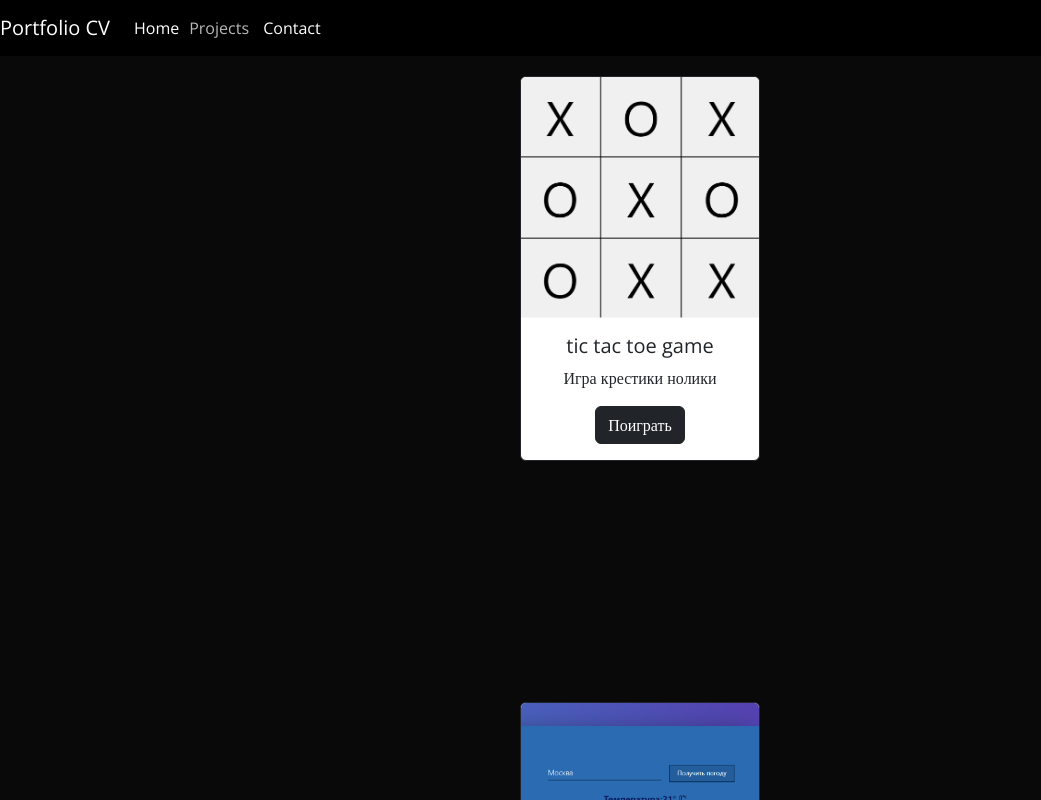
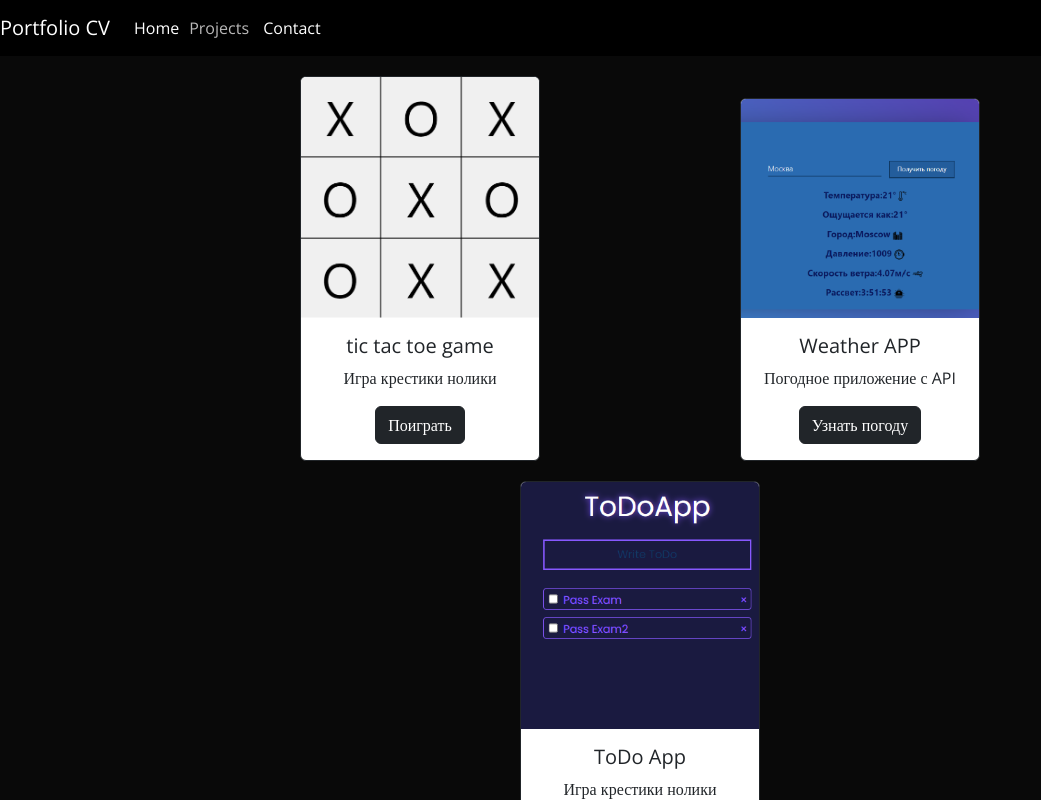
Before and after one commit to gnehgo/counter, a React (Create React App) app: page /projects in a window 1280 px wide. Shown: the top 800 px of the page, without its empty margins (0-1041 px from the left). Built offline with nearby package versions, Linux system fonts and the light colour scheme.

Commit message:
edit project page

```diff
--- a/src/pages/ProjectsPage.js
+++ b/src/pages/ProjectsPage.js
@@ -2,15 +2,14 @@ import React from 'react';
 import {Button, Card} from "react-bootstrap";
 import styles from "./pagesStyle/projects.module.css"
 import {Link} from "react-router-dom";
-import {preojectState} from "../store/projectStore";
+import {projectState} from "../store/projectStore";
 
 
 function ProjectsPage(){
     return(
-        preojectState.map( project =>
-            <div className={styles.page}>
-                <div>
-                    <Card className={styles.cards} border={"dark"} style={{ width: '15rem',}}>
+        <div className={styles.page}>
+            {projectState.map(project =>
+            <Card className={styles.cards} border={"dark"} style={{ width: '15rem',}}>
                         <Card.Img variant="top" src={project.img}/>
                         <Card.Body>
                             <Card.Title>{project.title}</Card.Title>
@@ -23,10 +22,9 @@ function ProjectsPage(){
                                 </Link>
                             </Button>
                         </Card.Body>
-                    </Card>
-                </div>
-            </div>
-        )
-    )
+                    </Card>)
+            }
+        </div>
+            )
 }
 export default ProjectsPage;
--- a/src/store/projectStore.js
+++ b/src/store/projectStore.js
@@ -1,6 +1,6 @@
 import {createSlice} from "@reduxjs/toolkit";
 
-export const preojectState = [{
+export const projectState = [{
     title: 'tic tac toe game',
     img:'tik-tak-toe.png',
     text: 'Игра крестики нолики',
@@ -25,6 +25,6 @@ export const preojectState = [{
 
 const projectStore = createSlice({
     name:'projects',
-    preojectState,
+    projectState,
     reducers:{}
 })
```
